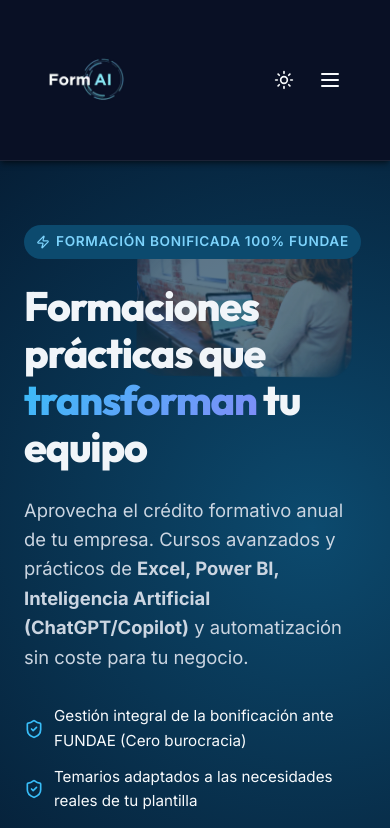
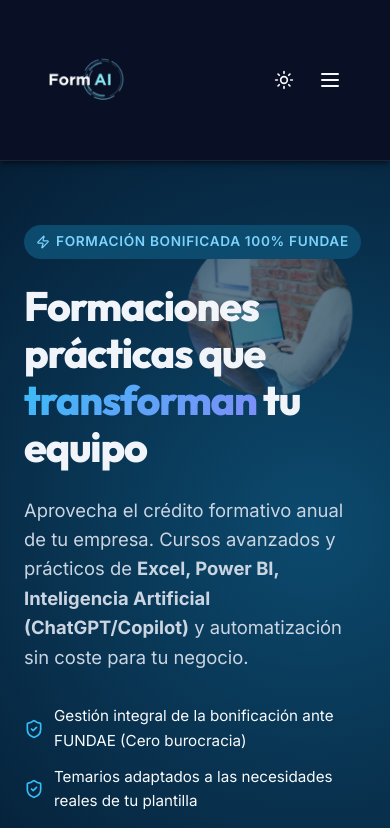
Before and after one commit to gyuste17/formai, a React (Vite) app: page / in a window 390 px wide. Shown: the top 828 px of the page. Built offline with nearby package versions, Linux system fonts and the light colour scheme.

Commit message:
style(hero-mobile): apply fully circular organic bubble shape with soft radial feathering

```diff
--- a/src/index.css
+++ b/src/index.css
@@ -341,13 +341,13 @@
   }
 
   .hero-ambient-img {
-    width: 220px;
-    height: 150px;
-    border-radius: 24px;
+    width: 170px;
+    height: 170px;
+    border-radius: 50%;
     background-size: cover;
     background-position: center center;
-    -webkit-mask-image: radial-gradient(ellipse at center, rgba(0,0,0,1) 50%, rgba(0,0,0,0.8) 75%, transparent 100%);
-    mask-image: radial-gradient(ellipse at center, rgba(0,0,0,1) 50%, rgba(0,0,0,0.8) 75%, transparent 100%);
+    -webkit-mask-image: radial-gradient(circle at center, rgba(0,0,0,1) 50%, rgba(0,0,0,0.75) 75%, transparent 100%);
+    mask-image: radial-gradient(circle at center, rgba(0,0,0,1) 50%, rgba(0,0,0,0.75) 75%, transparent 100%);
   }
 
   .hero-ambient-img-1 {
```
